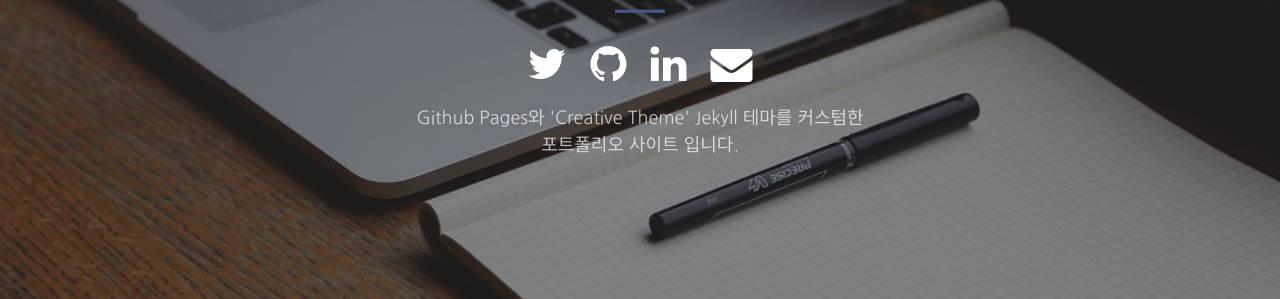
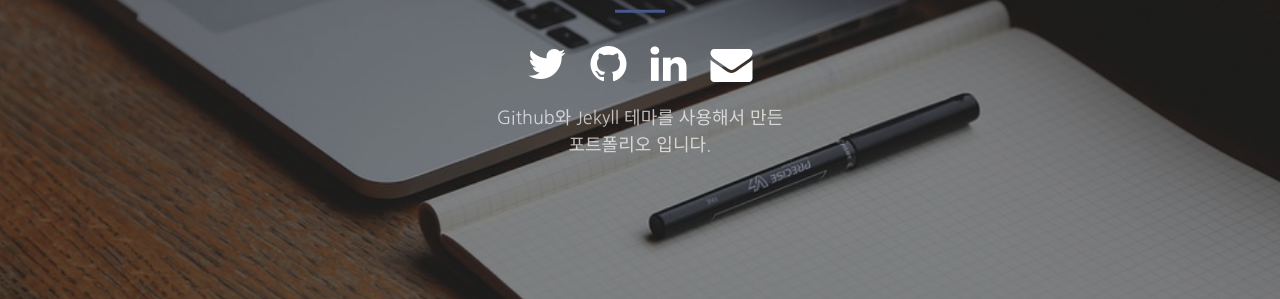
Before and after one commit to fpshtmxm36/Jekyll_Portfolio, a Jekyll site: the page built from index.html, in a window 1280 px wide. Shown: the part 392-691 px from the top of the page. Built offline with Jekyll 4.4.1, drawn with Linux system fonts in a browser that asks for light colours; some web fonts are replaced.

Commit message:
230104_모바일환경수정
모바일 환경 관련 수정

```diff
--- a/_includes/header.html
+++ b/_includes/header.html
@@ -10,8 +10,8 @@
                 <a class="fa fa-envelope fa-3x mail-icon" href="mailto:{{ site.email }}"></a>
             </div>
             <br/>
-            <p>Github Pages와 'Creative Theme' Jekyll 테마를 커스텀한<br/>
-                 포트폴리오 사이트 입니다.</p>
+            <p>Github와 Jekyll 테마를 사용해서 만든<br/>
+                 포트폴리오 입니다.</p>
             <!-- <a href="#about" class="btn btn-primary btn-xl page-scroll">스크롤 버튼</a> -->
         </div>
     </div>
```
Also changed, not shown: css/bootstrap.min.css.
